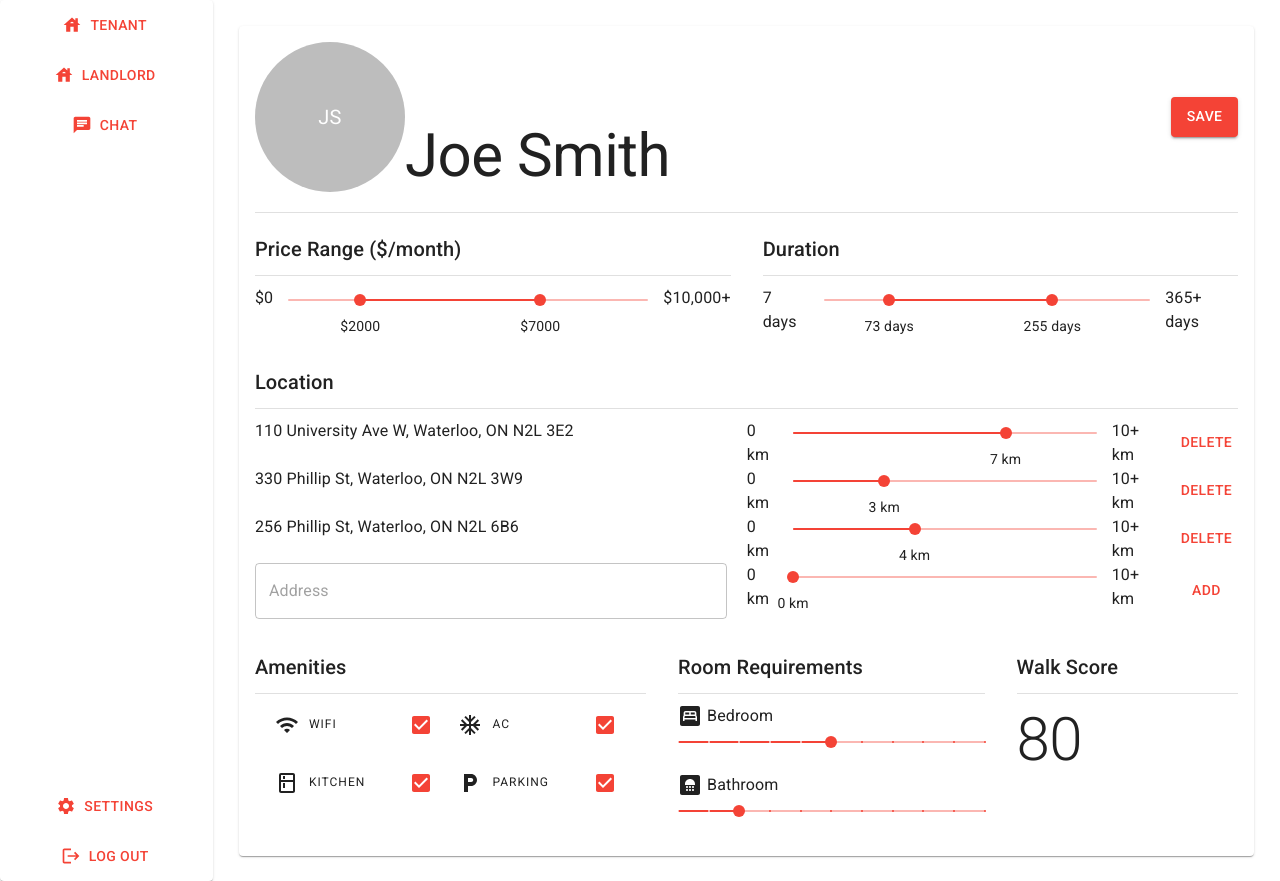
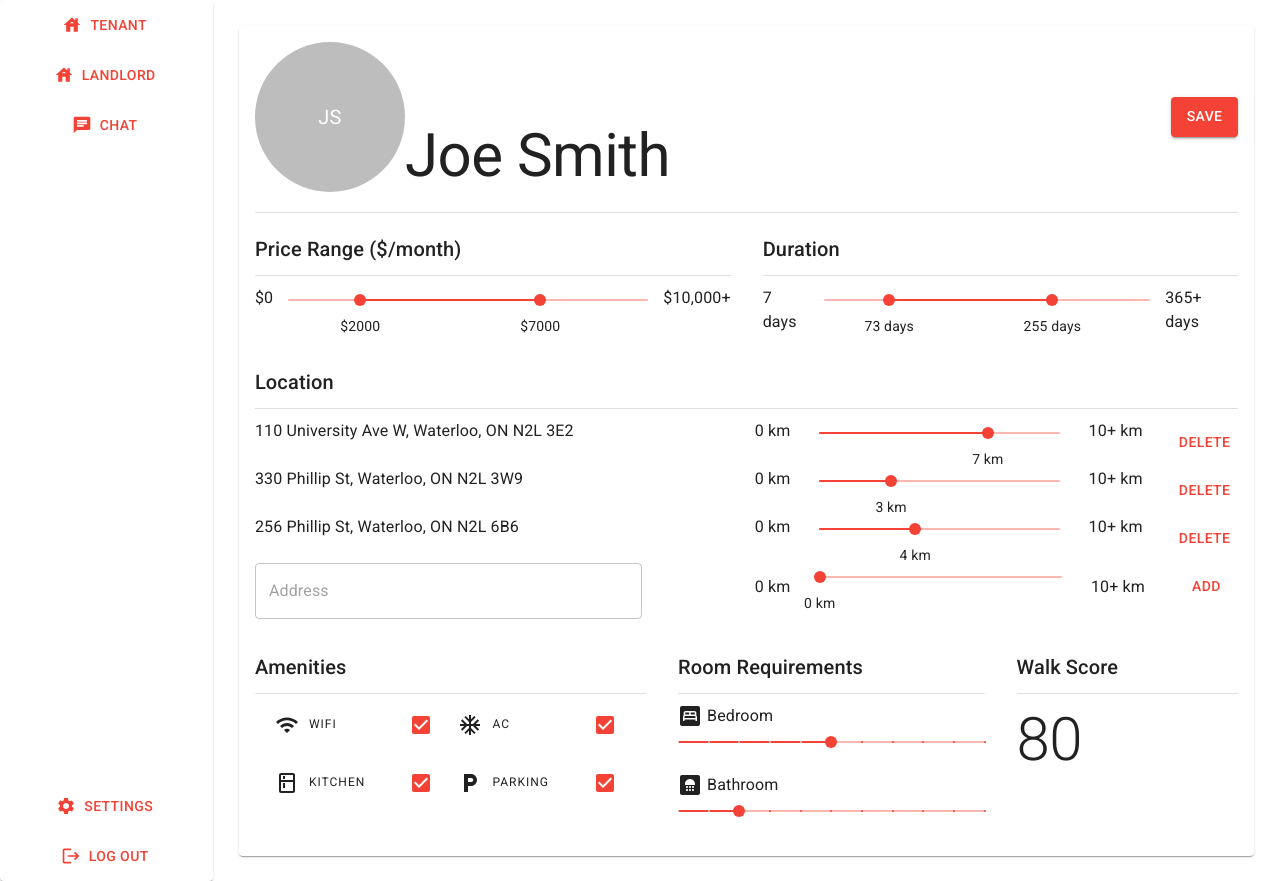
Before and after one commit to Sung-En-Huang/Spot, a React (Create React App) app: page /edit in a window 1280 px wide. Built offline with nearby package versions, Linux system fonts and the light colour scheme; sample sign-in values are in the browser's storage.

Commit message:
add location styling

```diff
--- a/src/pages/EditProfile.tsx
+++ b/src/pages/EditProfile.tsx
@@ -44,19 +44,18 @@ function Location({
     index,
 }: LocationProps) {
     return (
-        <Box
-            sx={{
-                display: "flex",
-                justifyContent: "space-between",
-            }}
-        >
+        <Grid container spacing={2}>
+            <Grid item xs={6}>
                 <Typography>{location}</Typography>
+            </Grid>
+            <Grid item xs={6}>
                 <Box
                     sx={{
                         display: "flex",
                         justifyContent: "space-between",
                         gap: "15px",
-                    width: "50%",
+                        width: "100%",
+                        flexGrow: 1,
                     }}
                 >
                     <Typography>0 km</Typography>
@@ -76,12 +75,13 @@ function Location({
                             handleChange(e, value, index);
                         }}
                         value={radius}
-                    sx={{ width: "70%" }}
+                        sx={{ width: "50%" }}
                     />
                     <Typography>10+ km</Typography>
                     <Button onClick={deleteLocation}>Delete</Button>
                 </Box>
-        </Box>
+            </Grid>
+        </Grid>
     );
 }
 
@@ -376,13 +376,15 @@ function EditProfile() {
                                     />
                                 );
                             })}
-                            <Box
+                            {/* <Box
                                 sx={{
                                     display: "flex",
                                     justifyContent: "space-between",
                                     gap: "20px",
                                 }}
-                            >
+                            > */}
+                            <Grid container spacing={2}>
+                                <Grid item xs={6}>
                                     <TextField
                                         placeholder="Address "
                                         onChange={(e) => {
@@ -392,14 +394,17 @@ function EditProfile() {
                                             });
                                         }}
                                         value={newLocation.address}
-                                    sx={{ flexGrow: 1 }}
+                                        sx={{ width: "80%" }}
                                     />
+                                </Grid>
+                                <Grid item xs={6}>
                                     <Box
                                         sx={{
                                             display: "flex",
                                             justifyContent: "space-between",
+                                            alignItems: "center",
                                             gap: "15px",
-                                        width: "50%",
+                                            width: "100%",
                                         }}
                                     >
                                         <Typography>0 km</Typography>
@@ -419,20 +424,24 @@ function EditProfile() {
                                             ) => {
                                                 setNewLocation({
                                                     ...newLocation,
-                                                radius: !Array.isArray(value)
+                                                    radius: !Array.isArray(
+                                                        value
+                                                    )
                                                         ? value
                                                         : 0,
                                                 });
                                             }}
                                             value={newLocation.radius}
-                                        sx={{ width: "70%" }}
+                                            sx={{ width: "50%" }}
                                         />
                                         <Typography>10+ km</Typography>
                                         <Button onClick={handleAddLocation}>
                                             Add
                                         </Button>
                                     </Box>
-                            </Box>
+                                </Grid>
+                            </Grid>
+                            {/* </Box> */}
                         </Grid>
                         <Grid item xs={5}>
                             <Heading text="Amenities" />
```
Lines whose indentation alone changed are shown as unchanged.
